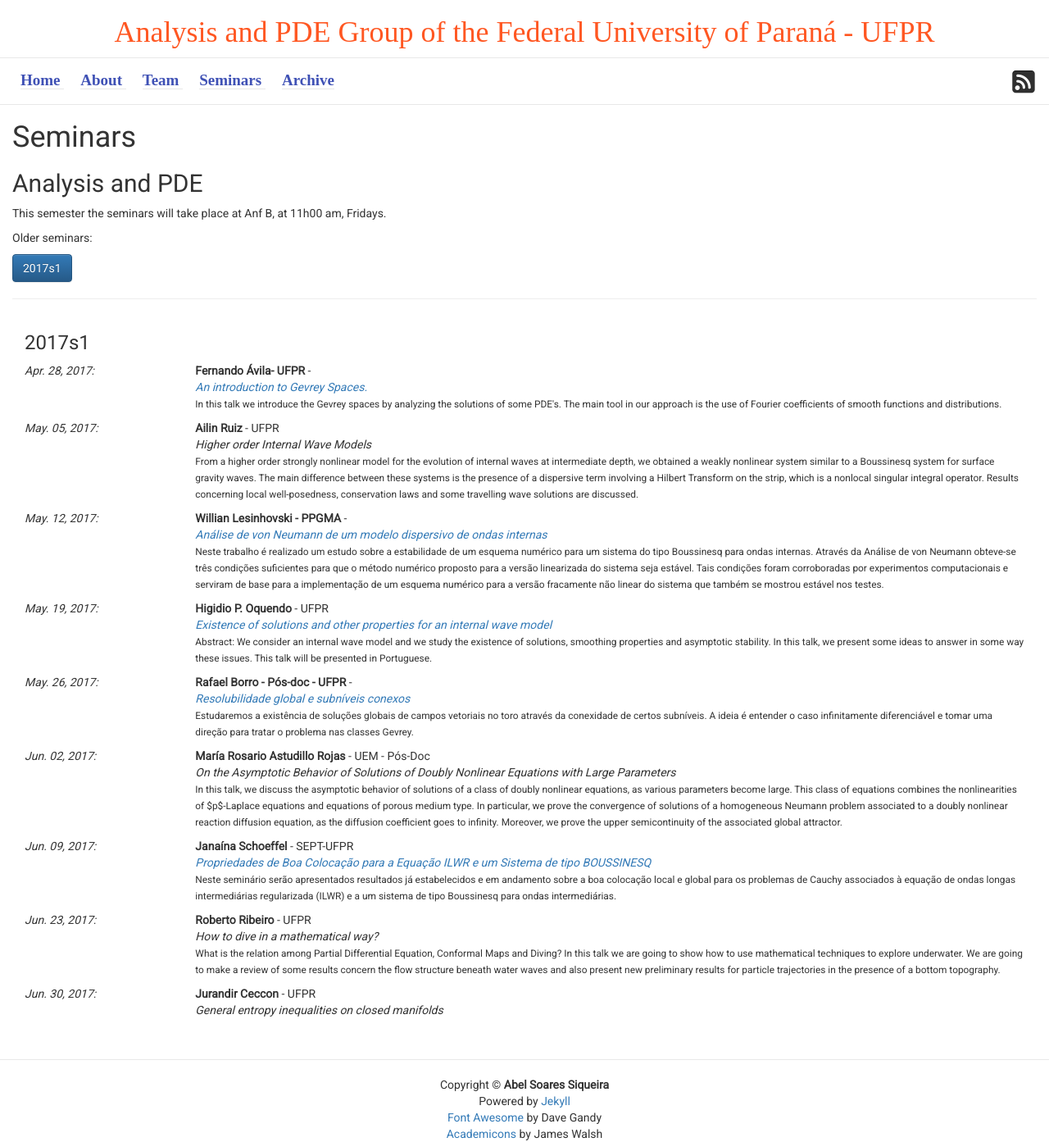
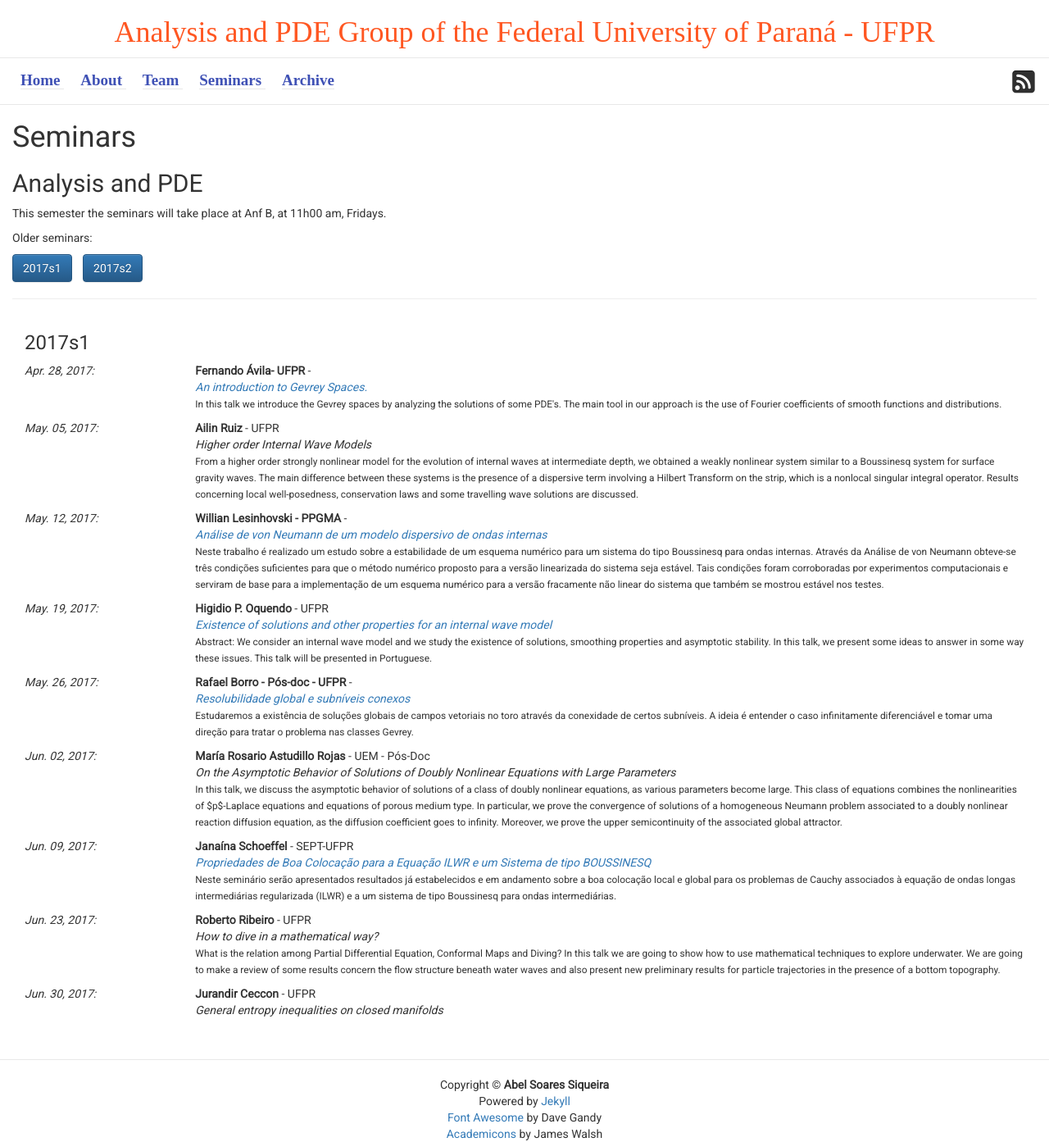
Before and after one commit to ufpr-pde/ufpr-opt.github.io, a Jekyll site: the page built from d_seminars.md, in a window 1280 px wide. Shown: the whole page at 82% size. Built offline with Jekyll 4.4.1, drawn with Linux system fonts in a browser that asks for light colours; some web fonts are replaced.

Commit message:
Update d_seminars.md

```diff
--- a/d_seminars.md
+++ b/d_seminars.md
@@ -4,6 +4,7 @@ title: Seminars
 permalink: /seminars/
 semesters:
   - 2017s1
+  - 2017s2
 
 
 ---
```
